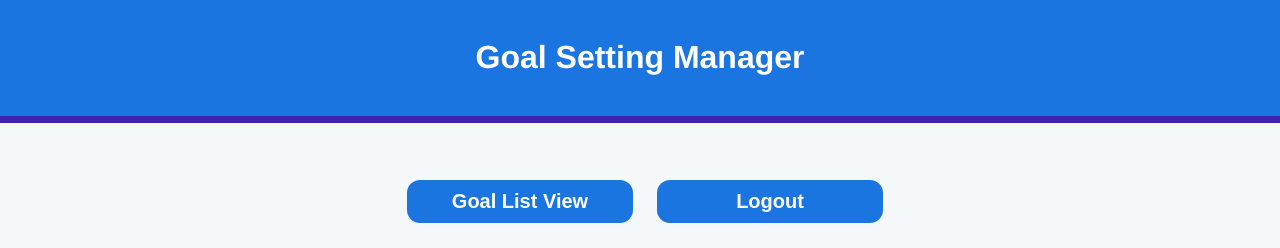
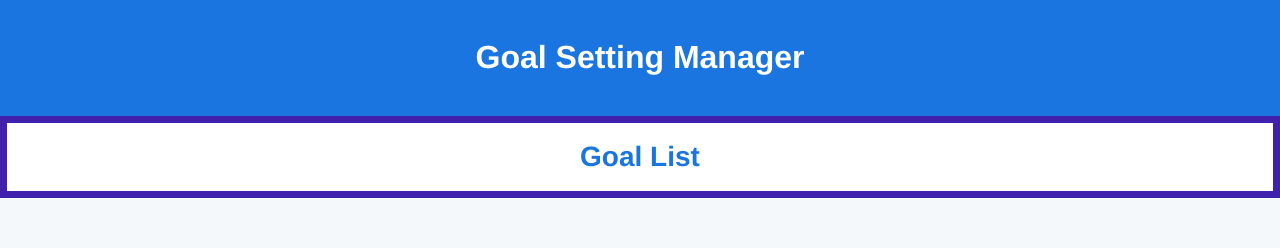
Before and after one commit to SWIRTH9092/goalmgr_frend, a Vue app: page /goallist in a window 1280 px wide. Shown: the top 248 px of the page. Built offline with nearby package versions, Linux system fonts and the light colour scheme; no server answers.

Commit message:
add goal list header

```diff
--- /dev/null
+++ b/src/composables/goallist/GoallistHeader.vue
@@ -0,0 +1,34 @@
+<template>
+    <div>
+        <div class="headerbox-goallist">
+            <br>
+            <h2 class="headerbox-text">Goal List </h2>
+            <br>
+        </div>
+
+    </div>
+</template>
+<script>
+export default {
+    props: {
+            displayStatus: String
+         }
+}
+</script>
+<style>
+
+    .headerbox-goallist {
+        background-color: var(--color1);
+        text-align: center;
+        border-bottom: var(--color11) solid 7px;
+        border-left: var(--color11) solid 7px;
+        border-right: var(--color11) solid 7px;
+    }
+
+    .headerbox-text {
+        text-align:center;
+        color: var(--color8);
+        margin: 0;
+        font-size: 1.75em;
+    }
+</style>
--- a/src/views/goallist/GoalListView.vue
+++ b/src/views/goallist/GoalListView.vue
@@ -1,6 +1,7 @@
 <template >
     <div>
-        <GoallistNavBar/>
+        <GoallistHeader :displayStatus="this.glDisplayStatus"/>
+        <GoallistNavBar />
         <div>
             <div v-if="viewCreate">
                 <form @submit.prevent="handleCreateGoal">
@@ -102,6 +103,7 @@
 import router from "@/router";
 import GoallistNavBar from "../../composables/goallist/GoallistNavBar.vue"
 import GoallistCard from "../../composables/goallist/GoallistCard.vue"
+import GoallistHeader from "../../composables/goallist/GoallistHeader.vue"
 import { displayDateFormat, determineSortBy, getItemStorage, setItemStorage } from "../../assets/global.js"
 export default {
     name: "GoalListView",
@@ -138,7 +140,8 @@ export default {
     },
     components: {
         GoallistNavBar,
-        GoallistCard
+        GoallistCard,
+        GoallistHeader,
     },
 
     async mounted() {
```
